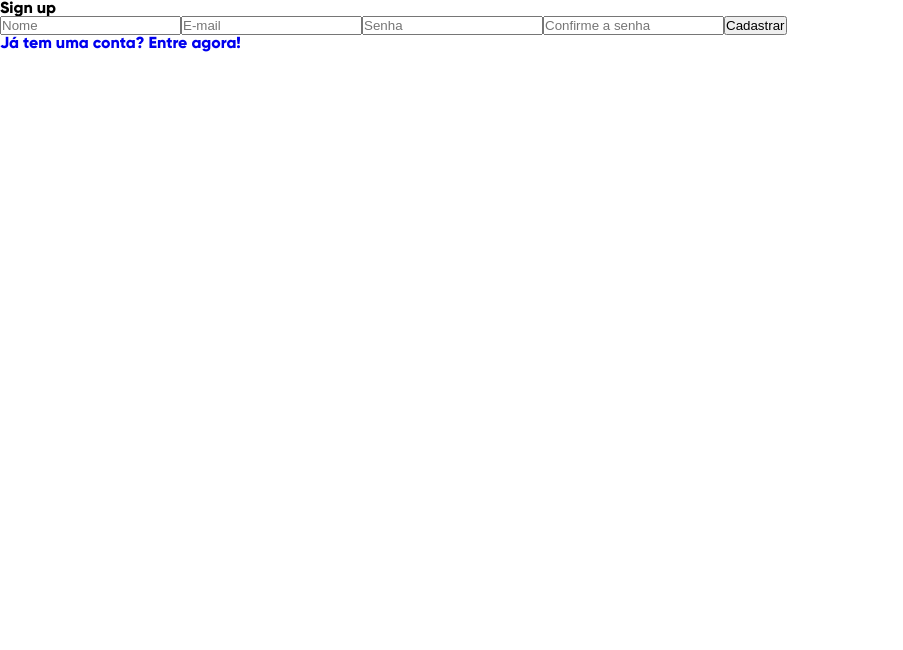
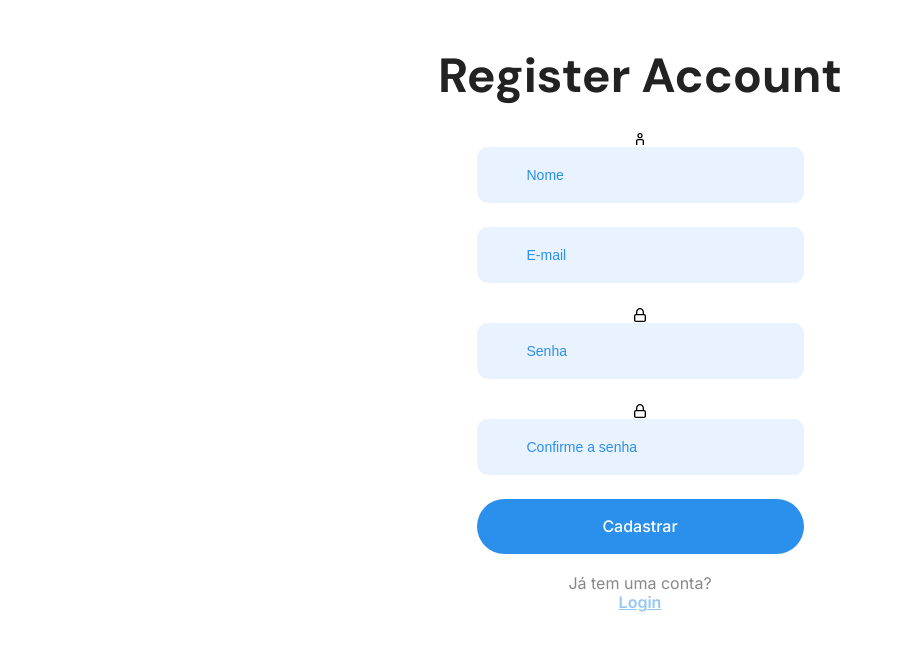
Before and after one commit to beldmoreira/projeto14_boot-store_front, a React (Create React App) app: page /signup in a window 1280 px wide. Shown: the top 650 px of the page, without its empty margins (0-903 px from the left). Built offline with nearby package versions, Linux system fonts and the light colour scheme.

Commit message:
buiding css screem 2

```diff
--- /dev/null
+++ b/src/components/BlueButton.jsx
@@ -0,0 +1,24 @@
+import styled from "styled-components";
+
+const BlueButton =styled.button`
+    height: 55px;
+    width: 327px;
+    border-radius: 40px;
+    padding: 18px, 139px, 18px, 138px;
+    border:none;
+    cursor:pointer;
+
+    background-color: #2B8FEC;
+    font-family: Inter;
+    font-size: 16px;
+    font-weight: 500;
+    line-height: 19px;
+    letter-spacing: 0em;
+    text-align: center;
+    color:#FFFFFF;
+
+  }
+
+`;
+
+export default BlueButton;
--- /dev/null
+++ b/src/components/Form.jsx
@@ -0,0 +1,11 @@
+import styled from "styled-components";
+
+const Form = styled.form`
+  display: flex;
+  flex-direction: column;
+  align-items: center;
+  justify-content: center;
+
+`;
+
+export default Form;
--- /dev/null
+++ b/src/components/Input.jsx
@@ -0,0 +1,28 @@
+import styled from "styled-components";
+
+const Input = styled.input`
+  width: 327px;
+  height: 56px;
+  margin-bottom: 24px;
+  padding: 10px;
+  padding-left: 50px;
+  border:none;
+  border-radius: 11px;
+  cursor:pointer;
+  background: #E8F3FF;
+
+  font-size: 14px;
+  line-height: 17px;
+  font-weight: 400;
+  text-align: left;
+  letter-spacing: 0em;
+
+
+  &::placeholder{
+    color: #2B8FEC;
+  }
+`;
+
+
+
+export default Input;
--- a/src/pages/SignUpPage/index.jsx
+++ b/src/pages/SignUpPage/index.jsx
@@ -1,5 +1,10 @@
-import {useState} from "react";
-import {Link, useNavigate} from "react-router-dom";
+import { Container, StyledLink, LinkStyle, Span } from "./style";
+import { useState } from "react";
+import { useNavigate } from "react-router-dom";
+import Form from "../../components/Form";
+import Input from "../../components/Input";
+import { CgLock, CgUser } from "react-icons/cg";
+import BlueButton from "../../components/BlueButton";
 import axios from "axios";
 
 function SignUpPage() {
@@ -29,12 +34,12 @@ function SignUpPage() {
   }
 
   return (
-    <div className="page">
+    <Container>
       <div>
-        <h1>Sign up</h1>
-        <form>
-          {/* nome */}
-          <input
+        <Span>Register Account</Span>
+        <Form>
+          <CgUser />
+          <Input
             type="text"
             value={name}
             placeholder="Nome"
@@ -42,36 +47,39 @@ function SignUpPage() {
           />
 
           {/* email */}
-          <input
+          <Input
             type="text"
             value={email}
             placeholder="E-mail"
             onChange={(e) => setEmail(e.target.value)}
           />
 
-          {/* senha */}
-          <input
+          <CgLock />
+          <Input
             type="text"
             value={password}
             placeholder="Senha"
             onChange={(e) => setPassword(e.target.value)}
           />
 
-          {/* confirmar senha */}
-          <input
+          <CgLock />
+          <Input
             type="text"
             value={confirmPassword}
             placeholder="Confirme a senha"
             onChange={(e) => setConfirmPassword(e.target.value)}
           />
 
-          <button type="submit" onClick={handleSubmit}>Cadastrar</button>
-        </form>
+          <BlueButton type="submit" onClick={handleSubmit}>Cadastrar</BlueButton>
+        </Form>
       </div>
-      <div>
-        <Link to="/">Já tem uma conta? Entre agora!</Link>
-      </div>
-    </div>
+      <StyledLink to="/">
+        Já tem uma conta?
+      </StyledLink>
+      <LinkStyle to="/">
+        Login
+      </LinkStyle>
+    </Container>
   )
 }
 
--- /dev/null
+++ b/src/pages/SignUpPage/style.jsx
@@ -0,0 +1,48 @@
+import styled from "styled-components";
+import { Link } from "react-router-dom";
+
+
+
+const Container = styled.div`
+    display: flex;
+    flex-direction: column;
+    align-items: center;
+    justify-content: center;
+    background-color: #FFFFFF;
+`
+const Span = styled.div`
+font-family: DM Sans;
+font-size: 6vmin;
+font-weight: 700;
+line-height: 31px;
+letter-spacing: 0em;
+text-align: left;
+color: #222222;
+margin-bottom: 40px;
+margin-top: 60px;
+`;
+
+const StyledLink = styled(Link)`
+    font-family:Inter;
+    font-weight: 400;
+    font-size: 16px;
+    line-height: 19.36px;
+    color: #888888;
+    margin-top: 20px;
+`;
+const LinkStyle = styled(Link)`
+    font-family:Inter;
+    font-weight: 600;
+    font-size: 16px;
+    line-height: 19.36px;
+    text-decoration: underline;
+    color: #95C7F5;
+`
+
+
+export {
+    Container,
+    StyledLink,
+    LinkStyle,
+    Span
+}
```
